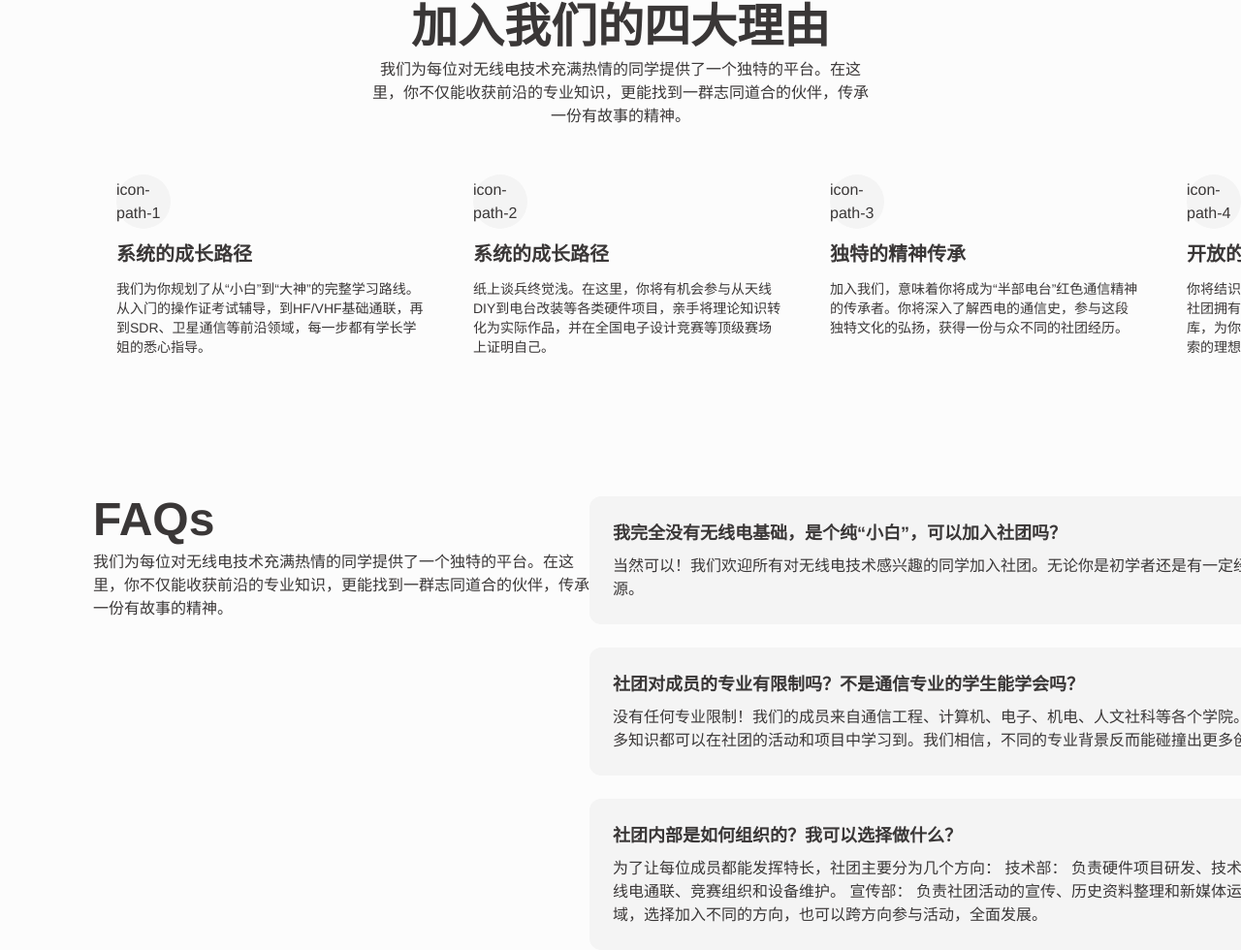
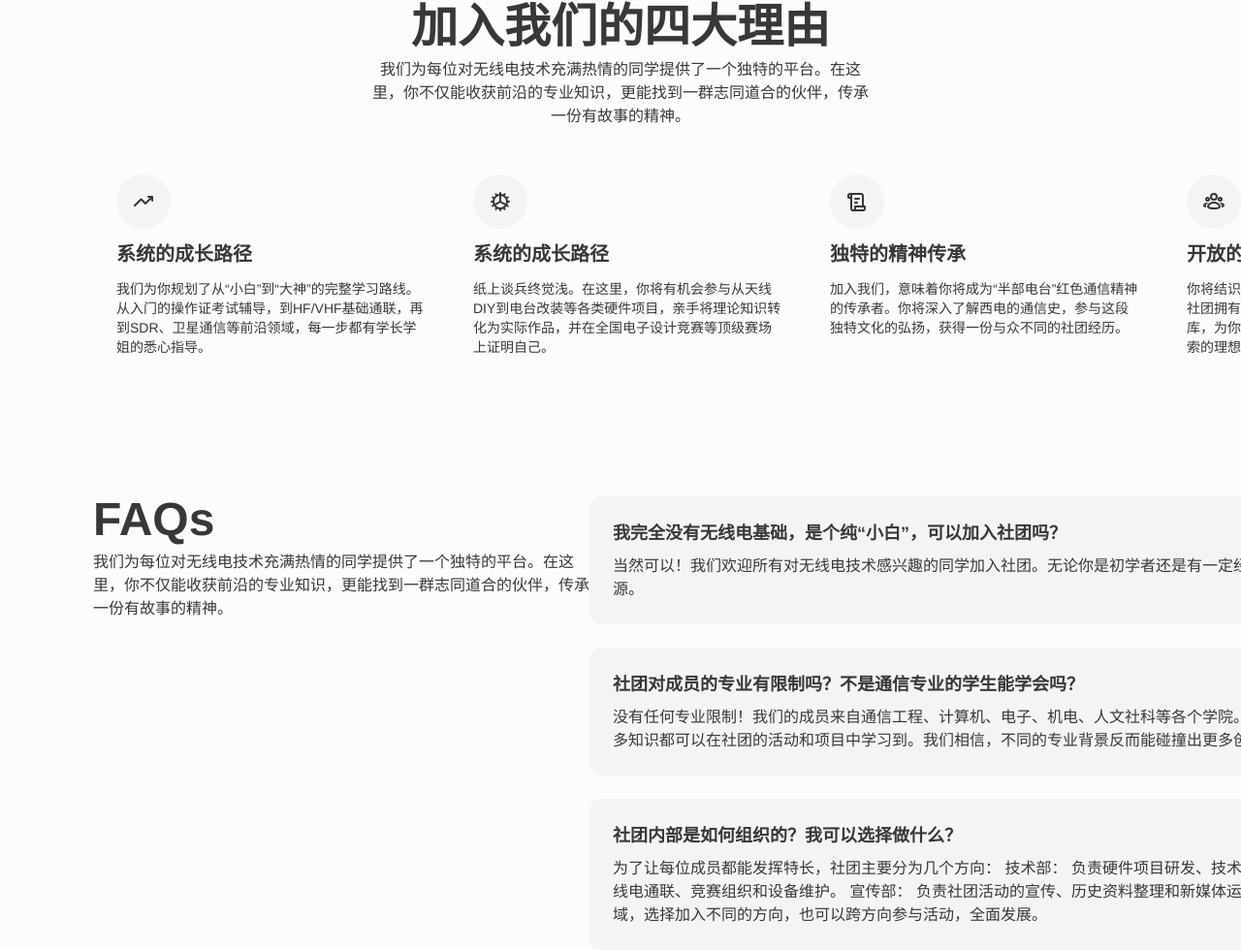
Before and after one commit to xduham/astro-ham-homepage-design2, an Astro site: page / in a window 1280 px wide. Shown: the part 2558-3538 px from the top of the page at 97% size. Built offline with nearby package versions, Linux system fonts and the light colour scheme; Astro itself is replaced by a stand-in of ours.

Commit message:
增加图标

```diff
--- a/src/components/Home/WhyChooseUsSection.astro
+++ b/src/components/Home/WhyChooseUsSection.astro
@@ -5,24 +5,30 @@ const {title, subtitle} = {
     subtitle: "我们为每位对无线电技术充满热情的同学提供了一个独特的平台。在这里，你不仅能收获前沿的专业知识，更能找到一群志同道合的伙伴，传承一份有故事的精神。",
 }
 
+import icon1 from "../../assets/icons/trending_up_line.svg";
+import icon2 from "../../assets/icons/settings_7_line.svg";
+import icon3 from "../../assets/icons/paper_line.svg";
+import icon4 from "../../assets/icons/group_3_line.svg";
+
+
 const advantages = [
     {
-        icon: "icon-path-1",
+        icon: icon1,
         title: "系统的成长路径",
         description: "我们为你规划了从“小白”到“大神”的完整学习路线。从入门的操作证考试辅导，到HF/VHF基础通联，再到SDR、卫星通信等前沿领域，每一步都有学长学姐的悉心指导。",
     },
     {
-        icon: "icon-path-2",
+        icon: icon2,
         title: "系统的成长路径",
         description: "纸上谈兵终觉浅。在这里，你将有机会参与从天线DIY到电台改装等各类硬件项目，亲手将理论知识转化为实际作品，并在全国电子设计竞赛等顶级赛场上证明自己。",
     },
     {
-        icon: "icon-path-3",
+        icon: icon3,
         title: "独特的精神传承",
         description: "加入我们，意味着你将成为“半部电台”红色通信精神的传承者。你将深入了解西电的通信史，参与这段独特文化的弘扬，获得一份与众不同的社团经历。",
     },
     {
-        icon: "icon-path-4",
+        icon: icon4,
         title: "开放的交流社区",
         description: "你将结识一群对无线电技术极具热情的优秀同伴。社团拥有专属的活动室、丰富的实验设备和资料库，为你提供了一个自由交流、思想碰撞、共同探索的理想家园。",
     },
@@ -34,13 +40,12 @@ const advantages = [
     <div class="flex justify-between w-full mt-12">
         {advantages.map((advantage) => (
                 <div class="flex flex-col space-y-3 mx-6">
-                    <div class="flex w-14 h-14 bg-secondary-300 rounded-full text-primary-500 justify-center items-center">
-                        {advantage.icon}
+                    <div class="flex w-14 h-14 bg-secondary-300 rounded-full justify-center items-center">
+                        <img  src={advantage.icon.src} alt={advantage.title}  />
                     </div>
                     <p class="text-xl font-bold">{advantage.title}</p>
                     <p class="text-sm font-light w-80">{advantage.description}</p>
                 </div>
         ))}
-
     </div>
 </section>
```
Also changed, not shown: src/assets/icons/group_3_line.svg (added), src/assets/icons/paper_line.svg (added), src/assets/icons/settings_7_line.svg (added), src/assets/icons/trending_up_line.svg (added).
